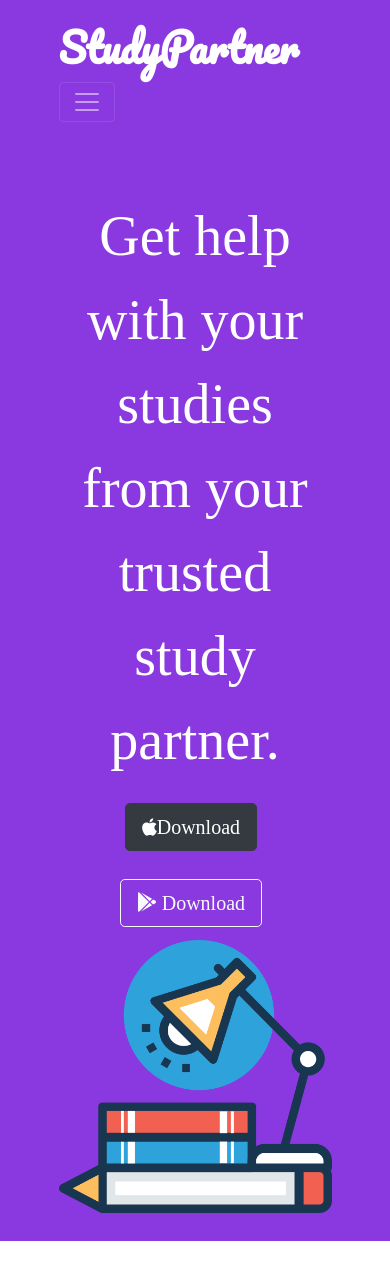
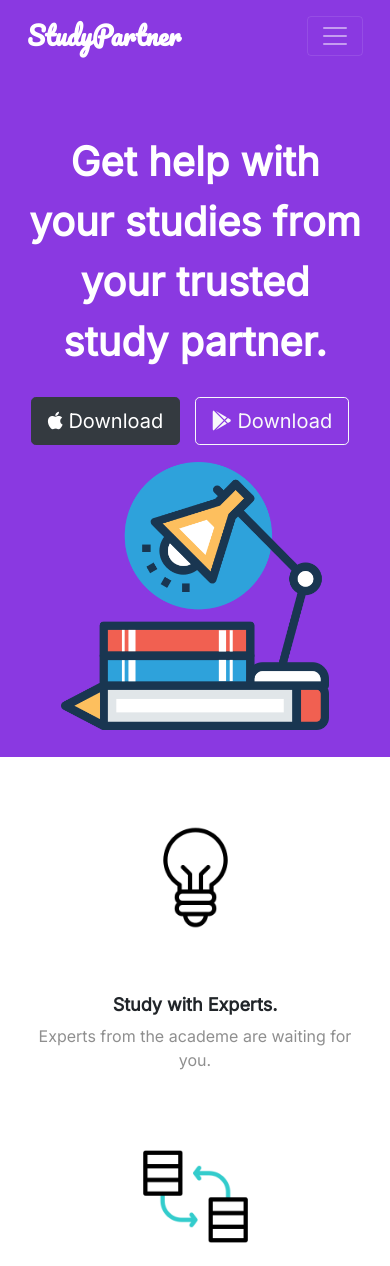
Before and after one commit to BrianGioEslabra/studypartner, a plain HTML site: page index.html in a window 390 px wide. Shown: the top 1266 px of the page. Drawn offline with nearby package versions, Linux system fonts and the light colour scheme.

Commit message:
Made the site responsive

```diff
--- a/css/styles.css
+++ b/css/styles.css
@@ -1,56 +1,77 @@
+:root {
+  --clr-primary: #8A39E1;
+  --clr-secondary: #B667F1;
+  --clr-tertiary: #fff;
+  --clr-text-prm: #000;
+  --clr-text-scn: #8f8f8f;
+  --ff-logo: 'Pacifico', cursive;
+  --ff-text: 'Inter', sans-serif;
+  --fs-title-bg: 3rem;
+  --fs-title-sm: 2.5rem;
+  --fs-text-bg: 1.6rem;
+  --fs-text-sm: 1.125rem;
+}
 
 body {
-  font-family: "Montserrat";
+  font-family: var(--ff-text);
   text-align: center;
 }
 
+body::-webkit-scrollbar {
+  width: 0.5rem;
+}
+
+body::-webkit-scrollbar-track {
+  background: var(--clr-tertiary);
+}
+
+body::-webkit-scrollbar-thumb {
+  background: var(--clr-secondary);
+}
+
 h1, h2, h3, h4, h5, h6 {
-  font-family: "Montserrat-Bold";
+  font-family: var(--ff-text);
+  font-weight: bold;
 }
 
 p {
-  color: #8f8f8f;
+  color: var(--clr-text-scn);
 }
 
 /* Headings */
-
-.big-heading {
-  font-family: "Montserrat-Black";
-  font-size: 3.5rem;
+.big-heading,
+.section-heading {
+  font-size: var(--fs-title-bg);
   line-height: 1.5;
 }
 
-.section-heading {
-  font-size: 3rem;
-  line-height: 1.5;
+.big-heading {
+  font-weight: bold;
 }
 
 /* Containers */
-
-.container-fluid{
+.container-fluid {
   padding: 7% 15%;
 }
 
 /* Sections */
-
 .colored-section {
-  background-color: #8A39E1;
-  color: #fff;
+  background-color: var(--clr-primary);
+  color: var(--clr-tertiary);
 }
 
 .white-section {
-  background-color: #fff;
+  background-color: var(--clr-tertiary);
 }
 
 /* Navigation Bar */
-
 .navbar {
   padding: 0 0 4.5rem;
 }
 
 .navbar-brand {
-  font-family: 'Pacifico', cursive;
-  font-size: 2.5rem;
+  font-family: var(--ff-logo);
+  font-size: var(--fs-title-sm);
   font-weight: bold;
 }
 
@@ -59,21 +80,19 @@ p {
 }
 
 .nav-link {
-  font-size: 1.2rem;
-  font-family: "Montserrat-Light";
+  font-size: var(--fs-text-sm);
+  font-family: var(--ff-text);
 }
 
 /* Buttons */
-
 .download-button {
   margin: 5% 3% 5% 0;
 }
 
 /* Title Section */
-
 #title {
-  background-color: #8A39E1;
-  color: #fff;
+  background-color: var(--clr-primary);
+  color: var(--clr-tertiary);
   text-align: left;
 }
 
@@ -81,80 +100,58 @@ p {
   padding: 3% 15% 7%;
 }
 
-/* Title Image */
-
 .title-image {
-  width: 100%;
-  height: 100%;
+  max-width: 80%;
   position: absolute;
-  bottom: 0;S
+  bottom: 0;
 }
 
 /* Features Section */
-
 #features {
   position: relative;
 }
 
 .feature-title {
-  font-size: 1.5rem;
+  font-size: var(--fs-text-bg);
 }
 
 .feature-box {
   padding: 4.5%;
 }
 
-.icon {
-  color: #ef8172;
-  margin-bottom: 1rem;
-}
-
-.icon:hover {
-  color: #ff4c68;
+.icon-img {
+  width: 60%;
+  margin: 10px 10px 50px;
 }
 
 /* Testimonial Section */
-
 #testimonials {
-  background-color: #B667F1;
+  background-color: var(--clr-secondary);
 }
 
 .testimonial-text {
-  font-size: 3rem;
+  font-size: var(--fs-title-bg);
   line-height: 1.5;
 }
 
-.testimonial-image {
-  width: 10%;
-  border-radius: 100%;
-  margin: 20px;
-}
-
-
 #press {
-  background-color: #B667F1;
+  background-color: var(--clr-secondary);
   padding-bottom: 3%;
 }
 
 .press-logo {
   width: 15%;
-  margin: 20px 20px 50px;
+  margin: 2vw 2vw 3vw;
 }
 
-/* topics Section */
-
+/* Topics Section */
 #topics {
-  padding: 100px;
-}
-
-.icon-img {
-  width: 40%;
-  margin: 10px 10px 50px;
+  padding: 7% 10%;
 }
 
 .choose-img {
-  width: 30%;
-  margin: 20px 20px 50px;
+  width: 60%;
+  margin: 2vw 2vw 3vw;
 }
 
 .topics-column {
@@ -162,7 +159,6 @@ p {
 }
 
 /* CTA Section */
-
 /* Attibution Section */
 .attribution {
   text-decoration: none;
@@ -171,20 +167,46 @@ p {
 }
 
 /* Footer Section */
-
-
 .social-icon {
   margin: 20px 10px;
+  cursor: pointer;
 }
 
-@media (max-width: 1028px) {
-
+@media (max-width: 1175px) {
   #title {
     text-align: center;
   }
 
   .title-image {
     position: static;
-    transform: rotate(0);
   }
 }
+
+@media (max-width: 950px) {
+  .container-fluid{
+    padding: 7%;
+  }
+
+  #title .container-fluid {
+    padding: 3% 7% 7%;
+  }
+
+  .big-heading,
+  .section-heading {
+    font-size: var(--fs-title-sm);
+  }
+
+  .navbar-brand,
+  .testimonial-text {
+    font-size: var(--fs-text-bg);
+  }
+
+  .feature-title {
+    font-size: var(--fs-text-sm);
+  }
+
+  .icon-img,
+  .choose-img {
+    width: 40%;
+  }
+}
--- a/index.html
+++ b/index.html
@@ -3,6 +3,8 @@
 
 <head>
   <meta charset="utf-8">
+  <meta name="viewport" content="width=device-width, initial-scale=1.0">
+
   <title>StudyPartner</title>
 
   <!-- Favicon -->
@@ -11,39 +13,33 @@
   <!-- Google Fonts -->
   <link rel="preconnect" href="https://fonts.googleapis.com">
   <link rel="preconnect" href="https://fonts.gstatic.com" crossorigin>
-  <link href="https://fonts.googleapis.com/css2?family=Pacifico&display=swap" rel="stylesheet">
-
-  <!-- CSS Stylesheets -->
-  <link rel="stylesheet" href="https://maxcdn.bootstrapcdn.com/bootstrap/4.0.0/css/bootstrap.min.css" integrity="sha384-Gn5384xqQ1aoWXA+058RXPxPg6fy4IWvTNh0E263XmFcJlSAwiGgFAW/dAiS6JXm" crossorigin="anonymous">
-  <link rel="stylesheet" href="css/styles.css">
+  <link href="https://fonts.googleapis.com/css2?family=Inter&family=Pacifico&display=swap" rel="stylesheet">
 
   <!-- Font Awesome -->
-  <script defer src="https://use.fontawesome.com/releases/v5.0.7/js/all.js"></script>
+  <script src="https://kit.fontawesome.com/e826bc0572.js" crossorigin="anonymous"></script>
 
   <!-- Bootstrap Scripts -->
   <script src="https://code.jquery.com/jquery-3.2.1.slim.min.js" integrity="sha384-KJ3o2DKtIkvYIK3UENzmM7KCkRr/rE9/Qpg6aAZGJwFDMVNA/GpGFF93hXpG5KkN" crossorigin="anonymous"></script>
   <script src="https://cdnjs.cloudflare.com/ajax/libs/popper.js/1.12.9/umd/popper.min.js" integrity="sha384-ApNbgh9B+Y1QKtv3Rn7W3mgPxhU9K/ScQsAP7hUibX39j7fakFPskvXusvfa0b4Q" crossorigin="anonymous"></script>
   <script src="https://maxcdn.bootstrapcdn.com/bootstrap/4.0.0/js/bootstrap.min.js" integrity="sha384-JZR6Spejh4U02d8jOt6vLEHfe/JQGiRRSQQxSfFWpi1MquVdAyjUar5+76PVCmYl" crossorigin="anonymous"></script>
+
+  <!-- CSS Stylesheets -->
+  <link rel="stylesheet" href="https://maxcdn.bootstrapcdn.com/bootstrap/4.0.0/css/bootstrap.min.css" integrity="sha384-Gn5384xqQ1aoWXA+058RXPxPg6fy4IWvTNh0E263XmFcJlSAwiGgFAW/dAiS6JXm" crossorigin="anonymous">
+  <link rel="stylesheet" href="css/styles.css">
 </head>
 
 <body>
 
   <section class="colored-section" id="title">
-
     <div class="container-fluid">
 
       <!-- Nav Bar -->
-
       <nav class="navbar navbar-expand-lg navbar-dark">
-
         <a class="navbar-brand" href="">StudyPartner</a>
-
         <button class="navbar-toggler" type="button" data-toggle="collapse" data-target="#navbarTogglerDemo02">
           <span class="navbar-toggler-icon"></span>
         </button>
-
         <div class="collapse navbar-collapse" id="navbarTogglerDemo02">
-
           <ul class="navbar-nav ml-auto">
             <li class="nav-item">
               <a class="nav-link" href="#footer">Contact</a>
@@ -55,78 +51,58 @@
               <a class="nav-link" href="#cta">Download</a>
             </li>
           </ul>
-
         </div>
       </nav>
 
-
       <!-- Title -->
-
       <div class="row">
-
         <div class="col-lg-6">
           <h1 class="big-heading">Get help with your studies from your trusted study partner.</h1>
-          <button type="button" class="btn btn-dark btn-lg download-button"><i class="fab fa-apple"></i>Download</button>
+          <button type="button" class="btn btn-dark btn-lg download-button"><i class="fab fa-apple"></i> Download</button>
           <button type="button" class="btn btn-outline-light btn-lg download-button"><i class="fab fa-google-play"></i> Download</button>
         </div>
-
         <div class="col-lg-6">
           <img class="title-image" src="images/student-title.png" alt="student-img">
         </div>
-
       </div>
-
     </div>
-
   </section>
 
   <!-- Features -->
-
   <section class="white-section" id="features">
-
     <div class="container-fluid">
-
       <div class="row">
         <div class="feature-box col-lg-4">
-          <img class="icon-img" src="images/idea.gif" alt="idea-img">
+          <img class="icon-img" src="images/idea.gif" alt="copy-img">
           <h3 class="feature-title">Study with Experts.</h3>
           <p>Experts from the academe are waiting for you.</p>
         </div>
-
         <div class="feature-box col-lg-4">
           <img class="icon-img" src="images/copy.gif" alt="copy-img">
           <h3 class="feature-title">Ask Questions thru Chat.</h3>
           <p>Get help from other subscribers and build new friendships.</p>
         </div>
-
         <div class="feature-box col-lg-4">
           <img class="icon-img" src="images/checklist.gif" alt="checklist-img">
           <h3 class="feature-title">Get Step-by-step Explanations.</h3>
           <p>Understand each concept from top to bottom.</p>
         </div>
       </div>
-
-
     </div>
   </section>
 
 
   <!-- Testimonials -->
-
   <section class="colored-section" id="testimonials">
-
     <div id="testimonial-carousel" class="carousel slide" data-ride="false">
       <div class="carousel-inner">
         <div class="carousel-item active container-fluid">
           <h2 class="testimonial-text">"I no longer have to worry about passing my tests or getting my homeworks done in time. With StudyPartner, I can now ace any subject on my way."</h2>
-          <img class="testimonial-image" src="images/glasses.jpg" alt="student-img">
           <em>Erika</em> from <em>California</em>
         </div>
         <div class="carousel-item container-fluid">
           <h2 class="testimonial-text">"I really appreciate my StudyPartner. He's very approachable when I don't understand the topic and very helpful when it comes to my projects."</h2>
-          <img class="testimonial-image" src="images/student.jpg" alt="student-img">
           <em>Natasha</em> from <em>England</em>
-
         </div>
       </div>
       <a class="carousel-control-prev" href="#testimonial-carousel" role="button" data-slide="prev">
@@ -136,30 +112,21 @@
         <span class="carousel-control-next-icon"></span>
       </a>
     </div>
-
   </section>
 
-
   <!-- Press -->
-
   <section class="colored-section" id="press">
     <img class="press-logo" src="images/khanacademy.jpg" alt="khan-logo">
     <img class="press-logo" src="images/brand.gif" alt="brand-logo">
     <img class="press-logo" src="images/starbucks.png" alt="starbucks-logo">
     <img class="press-logo" src="images/staples.gif" alt="staples-logo">
-
   </section>
 
-
-  <!-- topics -->
-
+  <!-- Topics -->
   <section class="white-section" id="topics">
-
     <h2 class="section-heading">There is always an answer to every problem.</h2>
     <p>Tell us where you want our help.</p>
-
     <div class="row">
-
       <div class="topics-column col-lg-4 col-md-6">
         <div class="card">
           <div class="card-header">
@@ -172,7 +139,6 @@
           </div>
         </div>
       </div>
-
       <div class="topics-column col-lg-4 col-md-6">
         <div class="card">
           <div class="card-header">
@@ -185,7 +151,6 @@
           </div>
         </div>
       </div>
-
       <div class="topics-column col-lg-4">
         <div class="card">
           <div class="card-header">
@@ -195,24 +160,15 @@
             <img class="choose-img" src="images/document.gif" alt="proofreading-img">
             <p>Have your papers free from any plagiarism or grammar mistakes.</p>
             <button class="btn btn-lg btn-block btn-dark" type="button">Sign Up</button>
-
           </div>
         </div>
       </div>
-
-
-
     </div>
-
   </section>
 
-
   <!-- Call to Action -->
-
   <section class="colored-section" id="cta">
-
     <div class="container-fluid">
-
       <h3 class="big-heading">Get your StudyPartner now!</h3>
       <button class="download-button btn btn-lg btn-dark" type="button"><i class="fab fa-apple"></i> Download</button>
       <button class="download-button btn btn-lg brn-light" type="button"><i class="fab fa-google-play"></i> Download</button>
@@ -220,21 +176,18 @@
   </section>
 
   <!-- Attribution -->
+  <div class="container-fluid">
     <div class="attribution">
-
       <center><a href="https://www.flaticon.com/free-icons/study" title="study icons">Study icons created by Prosymbols - Flaticon</a></center>
       <center><a href="https://www.flaticon.com/free-animated-icons/write" title="write animated icons">Write animated icons created by Freepik - Flaticon</a></center>
       <center><a href="https://www.flaticon.com/free-animated-icons/document" title="document animated icons">Document animated icons created by Freepik - Flaticon</a></center>
       <center><a href="https://www.flaticon.com/free-animated-icons/list" title="list animated icons">List animated icons created by Freepik - Flaticon</a></center>
       <center><a href="https://www.flaticon.com/free-animated-icons/book" title="book animated icons">Book animated icons created by Freepik - Flaticon</a></center>
       <center><a href="https://www.flaticon.com/free-icons/idea" title="idea animated icons">Idea animated icons created by Freepik - Flaticon</a></center>
-
+    </div>
   </div>
 
-
-
   <!-- Footer -->
-
   <footer class="white-section" id="footer">
     <div class="container-fluid">
       <i class="social-icon fab fa-facebook-f"></i>
```
Also changed, not shown: images/glasses.jpg (deleted), images/student.jpg (deleted). Lines whose indentation alone changed are shown as unchanged.
